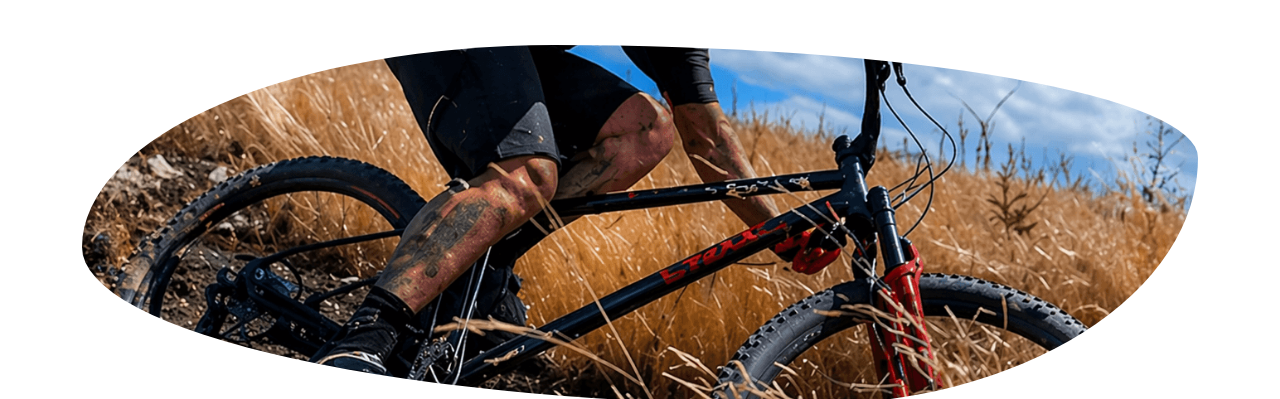
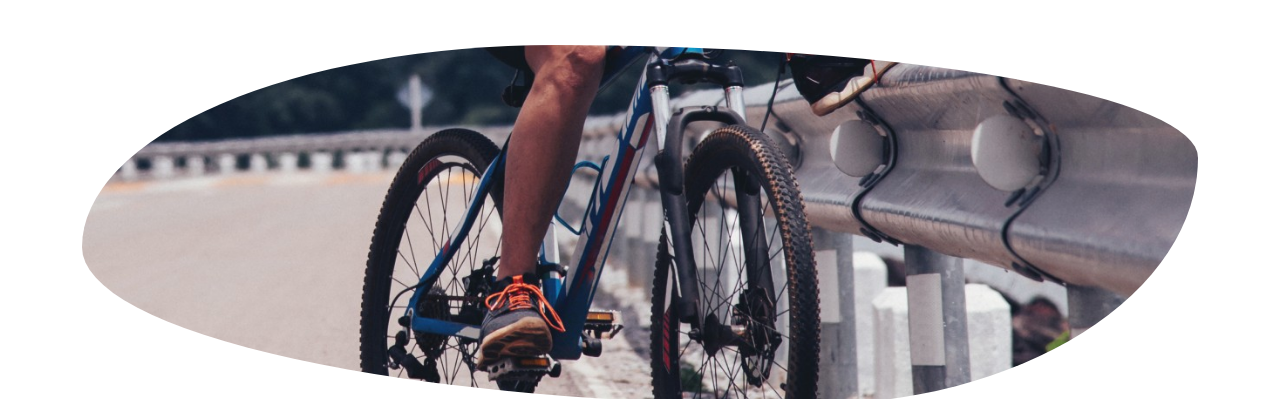
Before and after one commit to surftware/bikesPedalsMountains, a plain HTML site: page rules.html in a window 1280 px wide. Shown: the part 79-478 px from the top of the page. Drawn offline with nearby package versions, Linux system fonts and the light colour scheme.

Commit message:
adicion de fotos

```diff
--- a/rules.html
+++ b/rules.html
@@ -88,10 +88,10 @@
                 <div class="row">
 
                     <div class="containerImgPortadaTema1 col-md-4 col-sm-6 col-12">
-                        <img src="img/mountainbike.png" alt="mountain-bike" class="img-fluid">
+                        <img src="img/cyclist.jpg" alt="mountain-bike" class="img-fluid">
                     </div>
                     <div class="containerImgPortadaTema2 col-md-12 col-sm-12 col-12">
-                        <img src="img/mountainbike.png" alt="The Bike Race Series"
+                        <img src="img/cyclist.jpg" alt="The Bike Race Series"
                             class="img-fluid imgPortadaTema2 blob">
                         <h2 class="text-center mq2">Bike Race Safety Rules</h2>
                     </div>
```
Also changed, not shown: information.html (+2 -2 lines), img/cyclist.jpg (added), img/man-ciclyng.jpg (added).
